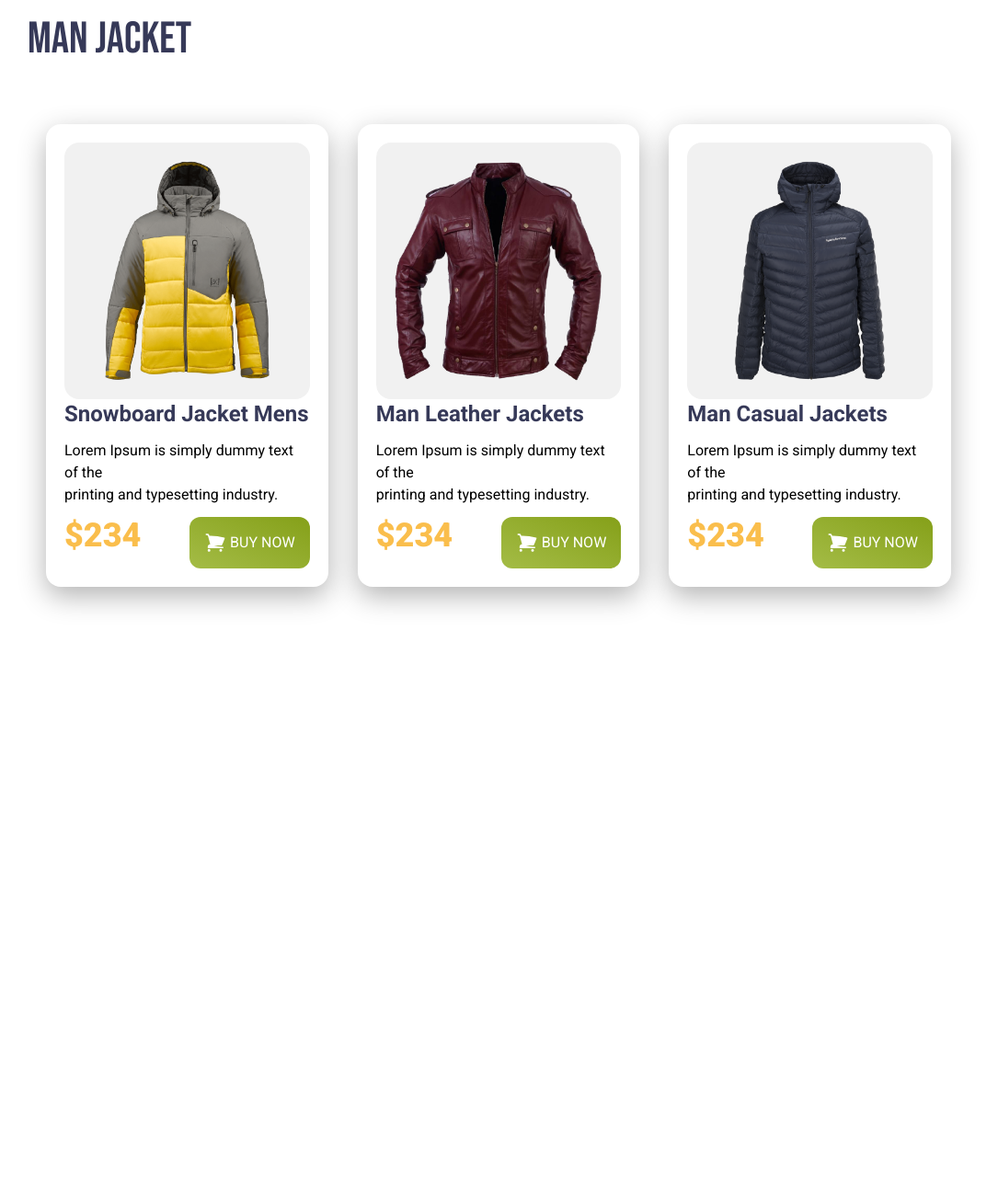
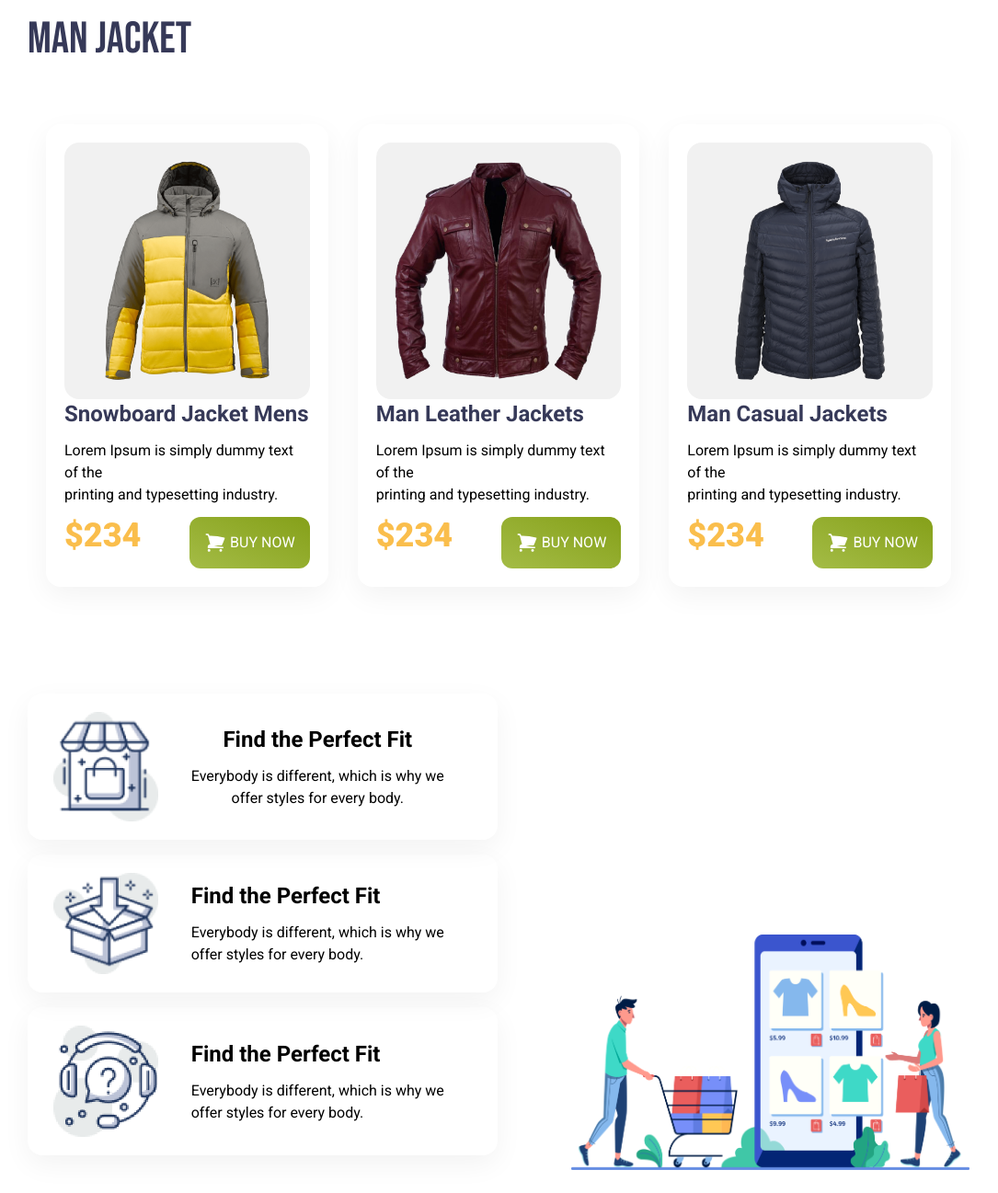
Before and after one commit to Sadia492/penguin-fashion-using-tailwind, a plain HTML site: page index.html in a window 1280 px wide. Shown: the part 1500-2797 px from the top of the page at 92% size, without its empty margins (98-1183 px from the left). Before the commit the page ends 2254 px from the top, so only its background shows below. Drawn offline with nearby package versions, Linux system fonts and the light colour scheme.

Commit message:
service section added

```diff
--- a/index.html
+++ b/index.html
@@ -98,7 +98,9 @@
           W0Man Jacket
         </h1>
         <div class="p-5 grid grid-cols-1 lg:grid-cols-3 gap-8">
-          <div class="shadow-[0_10px_30px_0px_rgba(0,0,0,0.3)] p-5 rounded-2xl">
+          <div
+            class="shadow-[0_10px_30px_0px_rgba(0,0,0,0.05)] p-5 rounded-2xl"
+          >
             <div class="bg-[#F1F1F1] rounded-2xl p-5">
               <img class="w-full" src="images/jacket-1.png" alt="" />
             </div>
@@ -132,7 +134,9 @@
               </button>
             </div>
           </div>
-          <div class="shadow-[0_10px_30px_0px_rgba(0,0,0,0.3)] p-5 rounded-2xl">
+          <div
+            class="shadow-[0_10px_30px_0px_rgba(0,0,0,0.05)] p-5 rounded-2xl"
+          >
             <div class="bg-[#F1F1F1] rounded-2xl p-5">
               <img class="w-full" src="images/jacket-2.png" alt="" />
             </div>
@@ -164,7 +168,9 @@
               </button>
             </div>
           </div>
-          <div class="shadow-[0_10px_30px_0px_rgba(0,0,0,0.3)] p-5 rounded-2xl">
+          <div
+            class="shadow-[0_10px_30px_0px_rgba(0,0,0,0.05)] p-5 rounded-2xl"
+          >
             <div class="bg-[#F1F1F1] rounded-2xl p-5">
               <img class="w-full" src="images/jacket-3.png" alt="" />
             </div>
@@ -207,7 +213,9 @@
           Man Jacket
         </h1>
         <div class="p-5 grid grid-cols-1 lg:grid-cols-3 gap-8">
-          <div class="shadow-[0_10px_30px_0px_rgba(0,0,0,0.3)] p-5 rounded-2xl">
+          <div
+            class="shadow-[0_10px_30px_0px_rgba(0,0,0,0.05)] p-5 rounded-2xl"
+          >
             <div class="bg-[#F1F1F1] rounded-2xl p-5">
               <img class="w-full" src="images/jacket-4.png" alt="" />
             </div>
@@ -241,7 +249,9 @@
               </button>
             </div>
           </div>
-          <div class="shadow-[0_10px_30px_0px_rgba(0,0,0,0.3)] p-5 rounded-2xl">
+          <div
+            class="shadow-[0_10px_30px_0px_rgba(0,0,0,0.05)] p-5 rounded-2xl"
+          >
             <div class="bg-[#F1F1F1] rounded-2xl p-5">
               <img class="w-full" src="images/jacket-5.png" alt="" />
             </div>
@@ -275,7 +285,9 @@
               </button>
             </div>
           </div>
-          <div class="shadow-[0_10px_30px_0px_rgba(0,0,0,0.3)] p-5 rounded-2xl">
+          <div
+            class="shadow-[0_10px_30px_0px_rgba(0,0,0,0.05)] p-5 rounded-2xl"
+          >
             <div class="bg-[#F1F1F1] rounded-2xl p-5">
               <img class="w-full" src="images/jacket-6.png" alt="" />
             </div>
@@ -312,7 +324,59 @@
         </div>
       </section>
       <!-- ------men section ends here----  -->
+      <!-- ------service section starts here----  -->
+      <section
+        class="flex flex-col-reverse lg:flex-row lg:items-end gap-20 mb-24"
+      >
+        <div class="">
+          <div
+            class="flex flex-col lg:flex-row text-center items-center gap-9 py-5 px-7 shadow-[0_10px_30px_0px_rgba(0,0,0,0.05)] rounded-2xl mb-4"
+          >
+            <div class="w-3/12">
+              <img class="w-full" src="icons/house.png" alt="" />
+            </div>
+            <div>
+              <h4 class="font-bold text-2xl mb-3">Find the Perfect Fit</h4>
+              <p>
+                Everybody is different, which is why we <br />offer styles for
+                every body.
+              </p>
+            </div>
+          </div>
+          <div
+            class="flex flex-col lg:flex-row items-center gap-9 py-5 px-7 shadow-[0_10px_30px_0px_rgba(0,0,0,0.05)] rounded-2xl mb-4"
+          >
+            <div class="w-3/12">
+              <img class="w-full" src="icons/box.png" alt="" />
+            </div>
+            <div>
+              <h4 class="font-bold text-2xl mb-3">Find the Perfect Fit</h4>
+              <p>
+                Everybody is different, which is why we <br />offer styles for
+                every body.
+              </p>
+            </div>
+          </div>
+          <div
+            class="flex flex-col lg:flex-row items-center gap-9 py-5 px-7 shadow-[0_10px_30px_0px_rgba(0,0,0,0.05)] rounded-2xl mb-4"
+          >
+            <div class="w-3/12">
+              <img class="w-full" src="icons/question.png" alt="" />
+            </div>
+            <div>
+              <h4 class="font-bold text-2xl mb-3">Find the Perfect Fit</h4>
+              <p>
+                Everybody is different, which is why we <br />offer styles for
+                every body.
+              </p>
+            </div>
+          </div>
+        </div>
+        <div class="lg:w-1/2">
+          <img class="w-full" src="images/shopping.png" alt="" />
+        </div>
+      </section>
+      <!-- ------service section ends here----  -->
     </main>
-    <footer></footer>
   </body>
 </html>
```
